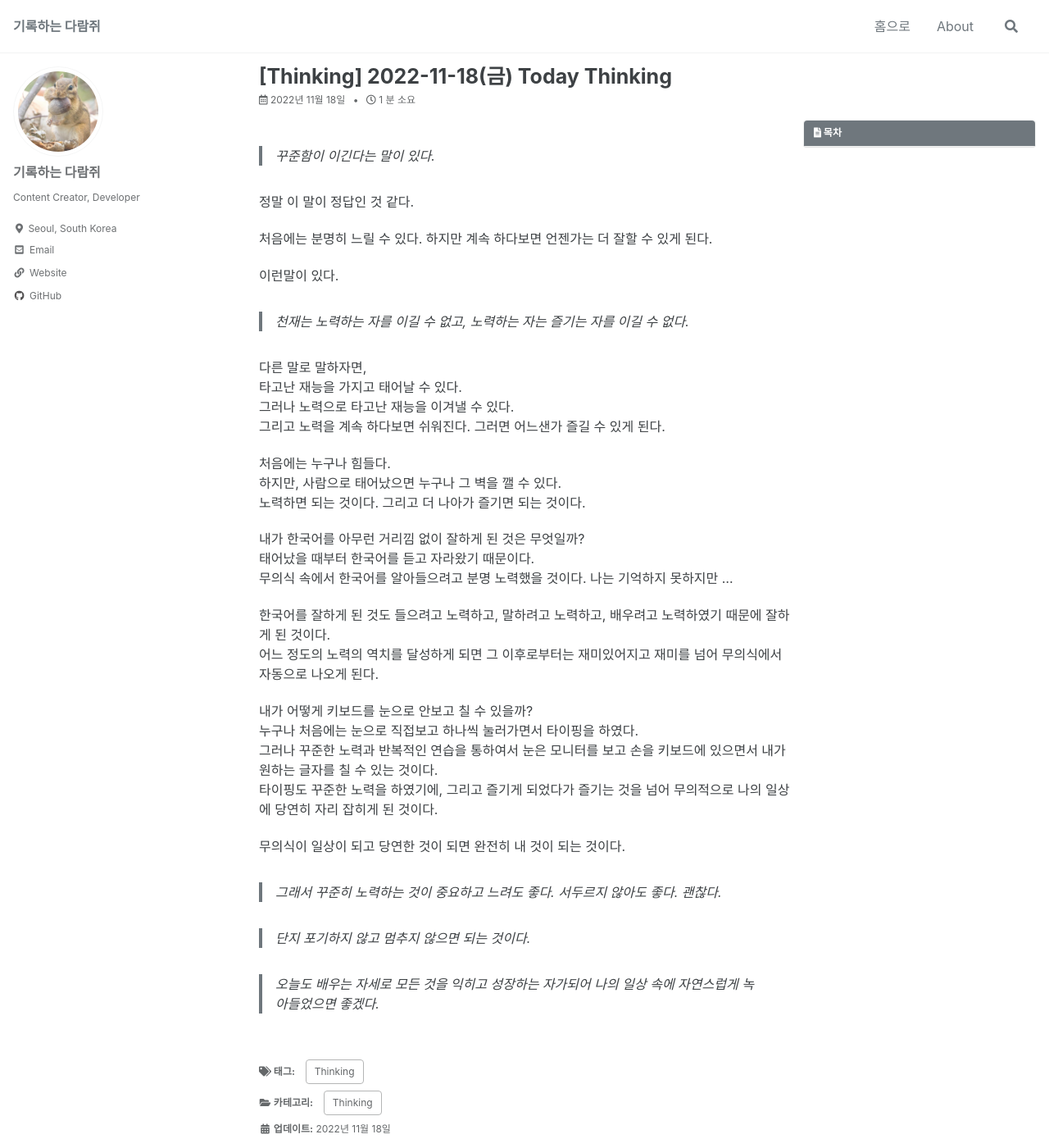
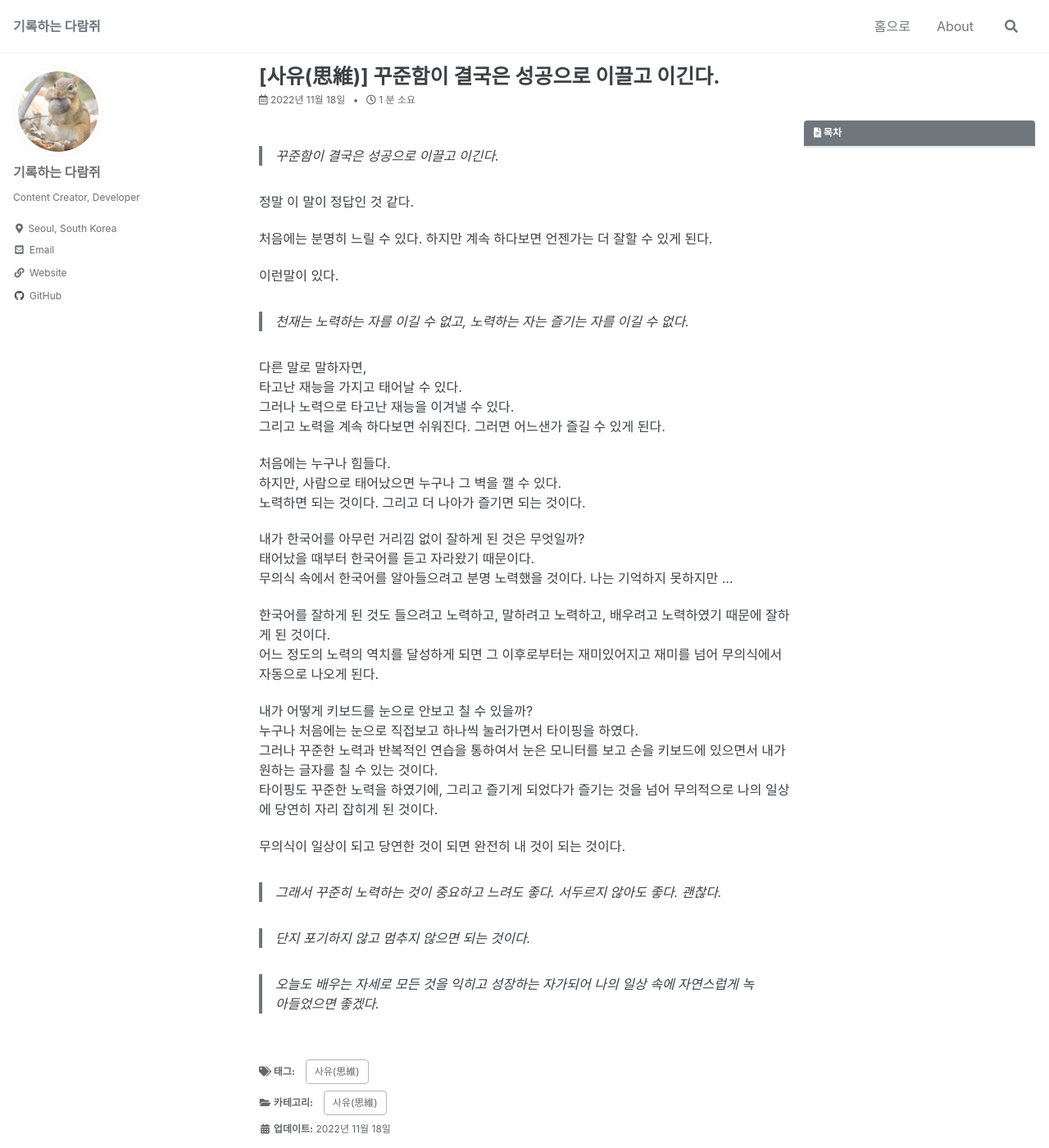
Before and after one commit to chewmunk/chewmunk.github.io, a Jekyll site: the page built from _posts/2022-11-18-today-thinking.md, in a window 1280 px wide and 1400 px high. Shown: the whole window at 82% size. Built offline with Jekyll 4.4.1, drawn with Linux system fonts in a browser that asks for light colours; cached includes are drawn as plain includes; comment, search, counter and statistics services are not loaded.

Commit message:
modify file tag

```diff
--- a/_posts/2022-11-18-today-thinking.md
+++ b/_posts/2022-11-18-today-thinking.md
@@ -1,15 +1,15 @@
 ---
-title: "[Thinking] 2022-11-18(금) Today Thinking"
+title: "[사유(思維)] 꾸준함이 결국은 성공으로 이끌고 이긴다."
 excerpt: ""
 
 categories:
-    - Thinking
+    - 사유(思維)
 tags:
-    - Thinking
+    - 사유(思維)
 last_modified_at: 2022-11-18 00:19:40 +0900
 ---
 
-> 꾸준함이 이긴다는 말이 있다.
+> 꾸준함이 결국은 성공으로 이끌고 이긴다.
 
 정말 이 말이 정답인 것 같다.
 
```
